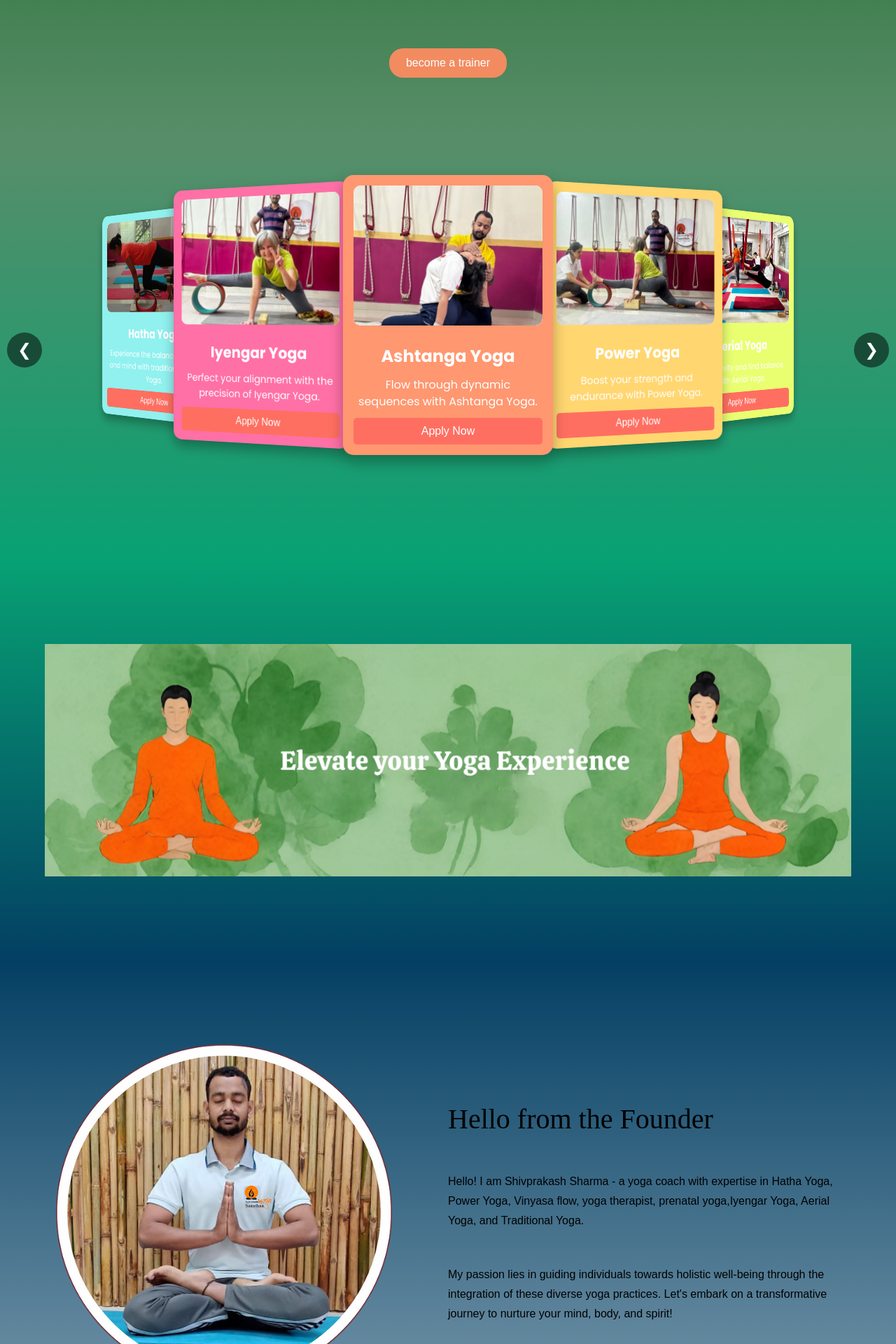
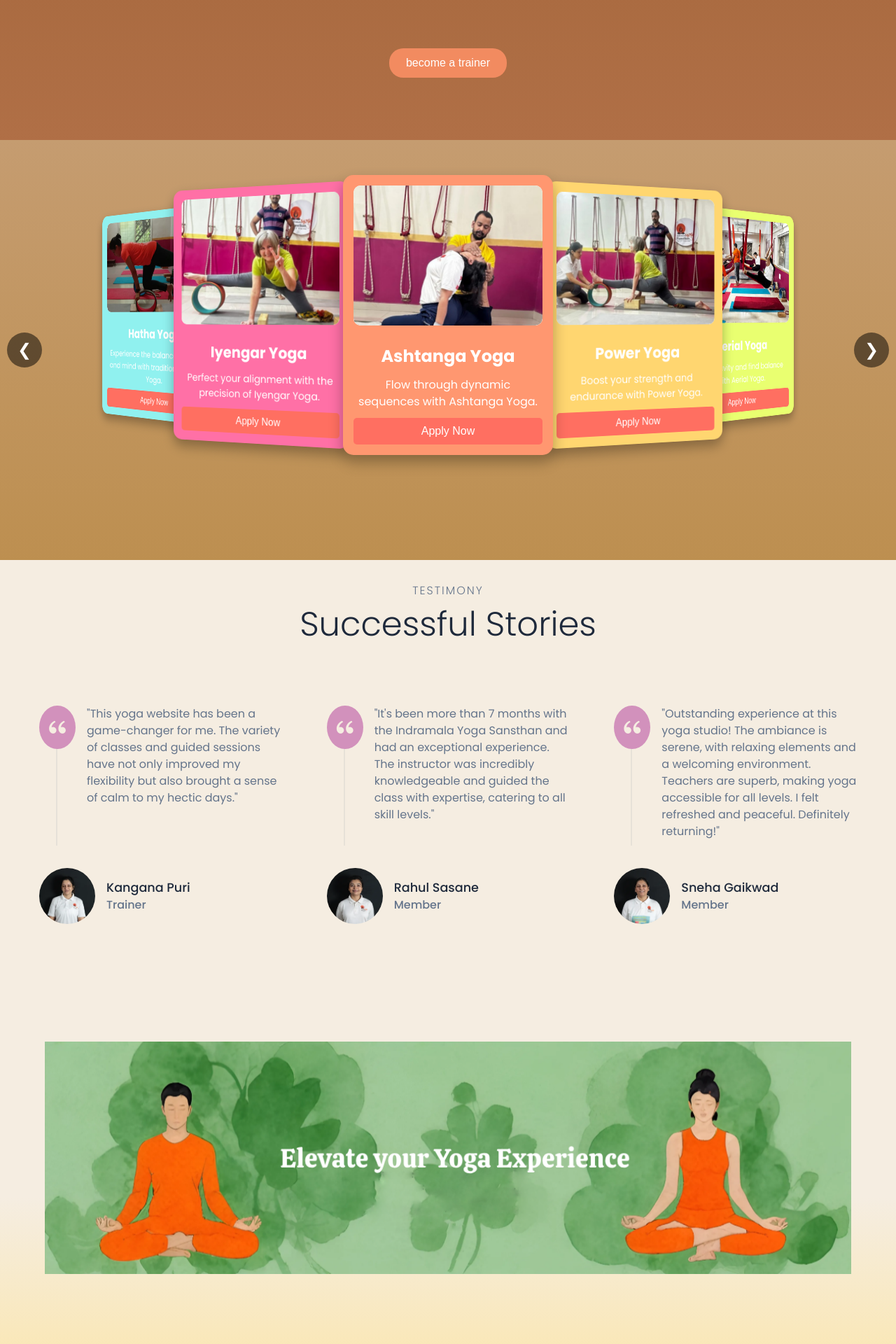
Before and after one commit to erratus/Yogaws, a Flask app: page / in a window 1280 px wide. Shown: the part 1480-3400 px from the top of the page at 70% size. Run offline with Flask 3, Linux system fonts and the light colour scheme; some libraries are stand-ins or nearby versions.

Commit message:
made changes with new bg and testimonials

```diff
--- a/static/styles/carousel.css
+++ b/static/styles/carousel.css
@@ -10,7 +10,7 @@
   min-height: 100vh;
   display: grid;
   place-items: center;
-  background: linear-gradient(to bottom, #055B0B, #588d69);
+  background: linear-gradient(180deg, #9a6033, #B06F46);
   font-family: "Ubuntu Mono", monospace;
   font-weight: 400;
 }
@@ -108,7 +108,7 @@
   align-items: center;
   justify-items: center;
   position: relative;
-  background: linear-gradient(to bottom, #588d69,#07a173);
+  background: linear-gradient(to bottom, #c59c70,#bd8f50);
   /* border-radius: 15px; */
   overflow: hidden;
   /* box-shadow: 0 15px 30px rgba(0, 0, 0, 0.2); */
@@ -135,7 +135,7 @@
   position: absolute;
   width: 300px;
   height: 400px;
-  background-color: coral;
+  background-color: #D9A17A;
   border-radius: 15px;
   overflow: hidden;
   box-shadow: 0 10px 20px rgba(0, 0, 0, 0.3);
--- a/static/styles/footer.css
+++ b/static/styles/footer.css
@@ -25,7 +25,7 @@ ul{
 
 .footer{
 	background-color: #ffffff;
-	border-top: 5px solid #033f63;
+	border-top: 5px solid #fbf5e9;
     padding: 70px 0;
 }
 .footer-col{
--- a/static/styles/style.css
+++ b/static/styles/style.css
@@ -1,3 +1,13 @@
+:root {
+    --primary-color: #d291bc;
+    --primary-color-dark: #f7ebf3;
+    --text-dark: #1e293b;
+    --text-light: #64748b;
+    --extra-light: #fafafa;
+    --white: #F5EDE1;
+    --max-width: 1200px;
+  }
+
 .header {
     background-color: white; /* Set background color to white */
     padding: 1rem 0;
@@ -135,7 +145,7 @@
     align-items: center;
     gap: 5rem;
     padding: 3rem 5rem;
-    background: linear-gradient(to bottom, #033f63,#819fb1);
+    background: linear-gradient(to bottom, #FAE7B5,#F1D1A5);
     margin: 0px 0px;
     height: 90vh;
 }
@@ -306,7 +316,9 @@ body{
     justify-content: center;
     overflow: hidden;
     width: 100%;
-    background: linear-gradient(to bottom, #07a173, #033f63)
+    background: linear-gradient(to bottom, #F5EDE1 0%, #F5EDE1 60%, #FAE7B5 100%);
+
+
 }
 
 .wowim img {
@@ -371,7 +393,7 @@ body {
     font-family: 'Georgia', serif;
     margin: 0;
     padding: 0;
-    background-color: #ebfbf3;
+    background-color: #F5EDE1;
     color: #333;
 }
 header {
@@ -442,3 +464,115 @@ header {
     text-align: center;
     line-height: 1.5rem; /* Vertically center the text within the button */
 }
+
+.stories__grid {
+    margin-top: 4rem;
+    display: grid;
+    grid-template-columns: repeat(3, 1fr);
+    gap: 2rem;
+    background-color: #F5EDE1;
+  }
+
+  .stories__card {
+    padding: 1rem;
+    background-color: #F5EDE1;
+    display: flex;
+    flex-direction: column;
+    justify-content: space-between;
+    height: 100%; /* Ensure cards are of equal height */
+  }
+
+  .stories__content {
+    position: relative;
+    isolation: isolate;
+    margin-bottom: 2rem;
+    display: flex;
+    align-items: flex-start; /* Align content to the top */
+    gap: 1rem;
+    height: 200px; /* Set a fixed height to keep the content consistent */
+  }
+
+  .stories__content span {
+    padding: 7px 10px;
+    font-size: 2rem;
+    color: var(--white);
+    background-color: var(--primary-color);
+    border-radius: 100%;
+  }
+
+  .stories__content::after {
+    position: absolute;
+    content: "";
+    height: 100%;
+    width: 2px;
+    top: 0;
+    left: 24px;
+    background-color: var(--text-light);
+    opacity: 0.1;
+    z-index: -1;
+  }
+
+  .stories__content p {
+    line-height: 1.5rem;
+    color: var(--text-light);
+  }
+
+  .stories__author {
+    display: flex;
+    align-items: center;
+    gap: 1rem;
+  }
+
+  .stories__author img {
+    width: 80px;
+    height: 80px;
+    border-radius: 50%;
+    object-fit: cover;
+  }
+
+  .stories__author__details {
+    display: flex;
+    flex-direction: column;
+  }
+
+  .stories__author__details h4 {
+    margin: 0;
+    font-size: 1.1rem;
+    font-weight: 500;
+    color: var(--text-dark);
+  }
+
+  .stories__author__details h6 {
+    margin: 0;
+    font-size: 1rem;
+    font-weight: 500;
+    color: var(--text-light);
+  }
+
+  /* Ensure background consistency */
+  #stories {
+    background-color: #F5EDE1;
+    padding: 2rem 0; /* Extra padding to maintain spacing */
+  }
+
+
+  .section__container {
+    max-width: var(--max-width);
+    margin: auto;
+    padding: 5rem 1rem;
+  }
+
+  .section__header {
+    font-size: 3rem;
+    font-weight: 300;
+    text-align: center;
+    color: var(--text-dark);
+  }
+
+  .section__subheader {
+    font-size: 1rem;
+    font-weight: 300;
+    text-align: center;
+    color: var(--text-light);
+    letter-spacing: 2px;
+  }
--- a/templates/index.html
+++ b/templates/index.html
@@ -8,6 +8,11 @@
         <link rel="stylesheet" href="/static/styles/registration.css">
         <link rel="stylesheet" href="/static/styles/carousel.css">
         <link rel="stylesheet" type="text/css" href="https://cdnjs.cloudflare.com/ajax/libs/font-awesome/5.15.1/css/all.min.css">
+        <link
+      href="https://cdn.jsdelivr.net/npm/remixicon@3.5.0/fonts/remixicon.css"
+      rel="stylesheet"
+    />
+    <script src="https://unpkg.com/scrollreveal"></script>
         <title>Document</title>
     </head>
     <body>
@@ -161,6 +166,59 @@
     </div>
 </section>
 
+<section class="section__container stories__container" id="stories">
+    <p class="section__subheader">TESTIMONY</p>
+    <h2 class="section__header">Successful Stories</h2>
+    <div class="stories__grid">
+      <div class="stories__card">
+        <div class="stories__content">
+          <span><i class="ri-double-quotes-l"></i></span>
+          <p>
+            "This yoga website has been a game-changer for me. The variety of
+            classes and guided sessions have not only improved my flexibility
+            but also brought a sense of calm to my hectic days."
+          </p>
+        </div>
+        <div class="stories__author">
+          <img src="/static/assets/trainer2.webp" alt="author" />
+          <div class="stories__author__details">
+            <h4>Kangana Puri</h4>
+            <h6>Trainer</h6>
+          </div>
+        </div>
+      </div>
+      <div class="stories__card">
+        <div class="stories__content">
+          <span><i class="ri-double-quotes-l"></i></span>
+          <p>
+            "It's been more than 7 months with the Indramala Yoga Sansthan and had an exceptional experience. The instructor was incredibly knowledgeable and guided the class with expertise, catering to all skill levels."
+          </p>
+        </div>
+        <div class="stories__author">
+          <img src="/static/assets/trainer4.webp" alt="author" />
+          <div class="stories__author__details">
+            <h4>Rahul Sasane</h4>
+            <h6>Member</h6>
+          </div>
+        </div>
+      </div>
+      <div class="stories__card">
+        <div class="stories__content">
+          <span><i class="ri-double-quotes-l"></i></span>
+          <p>
+            "Outstanding experience at this yoga studio! The ambiance is serene, with relaxing elements and a welcoming environment. Teachers are superb, making yoga accessible for all levels. I felt refreshed and peaceful. Definitely returning!"
+          </p>
+        </div>
+        <div class="stories__author">
+          <img src="/static/assets/trainer3.webp" alt="author" />
+          <div class="stories__author__details">
+            <h4>Sneha Gaikwad</h4>
+            <h6>Member</h6>
+          </div>
+        </div>
+      </div>
+    </div>
+  </section>
 
     <!-- <section class="Bcustom-carousel">
         <div class="Bcustom-container">
```
Also changed, not shown: other parts of static/styles/style.css (+24 -14 lines), instances/YWS.db, static/assets/itr10.jpg (added), static/assets/itr10.png (added), static/assets/itr11.jpg (added), static/assets/itr3.jpg (added), static/assets/itr4.jpg (added), static/assets/itr5.jpg (added), static/assets/itr5.png (added).
